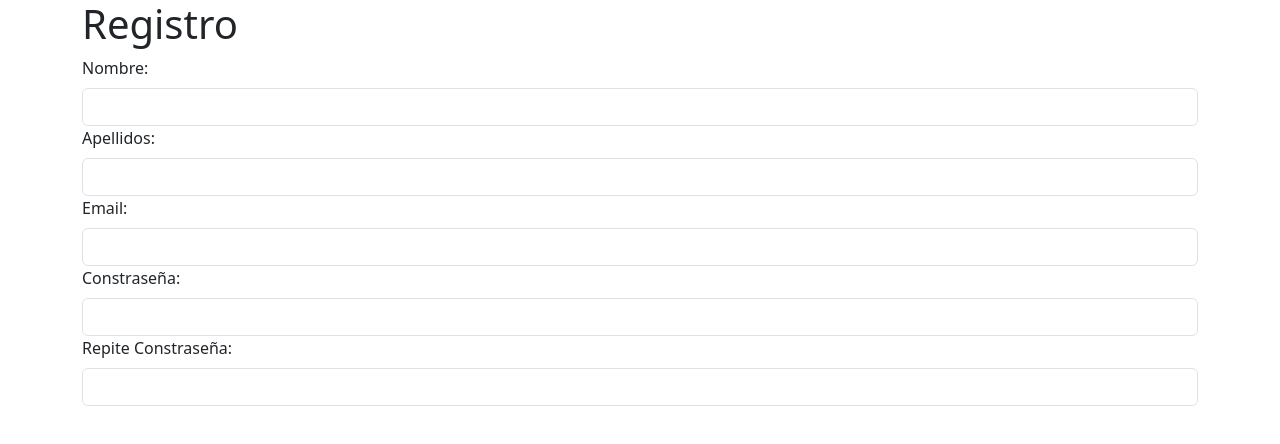
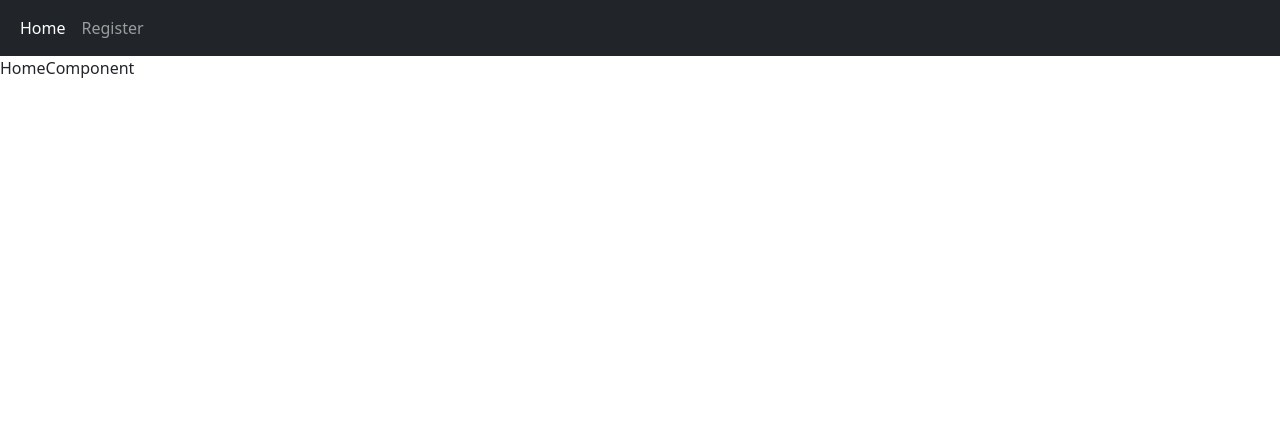
Before and after one commit to valentintic/Charlas-tecnicas, a React (Vite) app: page / in a window 1280 px wide. Shown: the top 444 px of the page. Built offline with nearby package versions, Linux system fonts and the light colour scheme.

Commit message:
Creacion Router, HomeComponent y el MenuComponent

```diff
--- a/package.json
+++ b/package.json
@@ -14,6 +14,7 @@
     "bootstrap": "^5.3.3",
     "react": "^18.3.1",
     "react-dom": "^18.3.1",
+    "react-router-dom": "^7.0.2",
     "sweetalert2": "^11.14.5"
   },
   "devDependencies": {
--- /dev/null
+++ b/src/Router.jsx
@@ -0,0 +1,19 @@
+import { Component } from 'react';
+import { BrowserRouter, Route, Routes } from 'react-router-dom';
+import MenuComponent from './components/display/MenuComponent';
+import Register from './components/register/RegisterPage';
+import HomeComponent from './components/display/HomeComponent';
+
+export default class Router extends Component {
+    render() {
+        return (
+            <BrowserRouter Router= {this.props.router}>
+                <MenuComponent/>
+                <Routes>
+                    <Route path={"/register"} element={<Register/>} />
+                    <Route path={"/"} element={<HomeComponent/>} />
+                </Routes>
+            </BrowserRouter>
+        )
+    }
+}
--- /dev/null
+++ b/src/components/display/HomeComponent.jsx
@@ -0,0 +1,9 @@
+import React, { Component } from 'react'
+
+export default class HomeComponent extends Component {
+  render() {
+    return (
+      <div>HomeComponent</div>
+    )
+  }
+}
--- /dev/null
+++ b/src/components/display/MenuComponent.jsx
@@ -0,0 +1,29 @@
+import React, { Component } from 'react'
+import { NavLink } from 'react-router-dom'
+
+
+export default class MenuComponent extends Component {
+  render() {
+    return (
+      <>
+        <div>
+            <nav className="navbar navbar-expand-xl navbar-dark bg-dark" aria-label="Third navbar example">
+              <div className="container-fluid">
+                <div className="collapse navbar-collapse" id="navbarsExample03">
+                  <ul className="navbar-nav me-auto mb-2 mb-sm-0">
+                    <li className="nav-item">
+                      <NavLink to={"/"} className="nav-link active" aria-current="page">Home</NavLink>
+                    </li>
+
+                    <li>
+                      <NavLink to={"/register"} className={"nav-link"} >Register</NavLink>
+                    </li>
+                  </ul>
+                </div>
+              </div>
+            </nav>
+        </div>
+      </>
+    )
+  }
+}
--- a/src/main.jsx
+++ b/src/main.jsx
@@ -1,11 +1,9 @@
 import { StrictMode } from 'react'
 import { createRoot } from 'react-dom/client'
-// import './index.css'
-import Register from './components/register/register'
-
+import Router from './Router'
 
 createRoot(document.getElementById('root')).render(
   <StrictMode>
-    <Register/>
+    <Router/>
   </StrictMode>,
 )
```
Also changed, not shown: src/App.jsx (added, +9 -0 lines), src/services/Axios.js (added, +8 -0 lines), src/components/register/RegisterPage.jsx (renamed from src/components/register/register.jsx), 1 other file (tests, documents, lock files or other folders).
